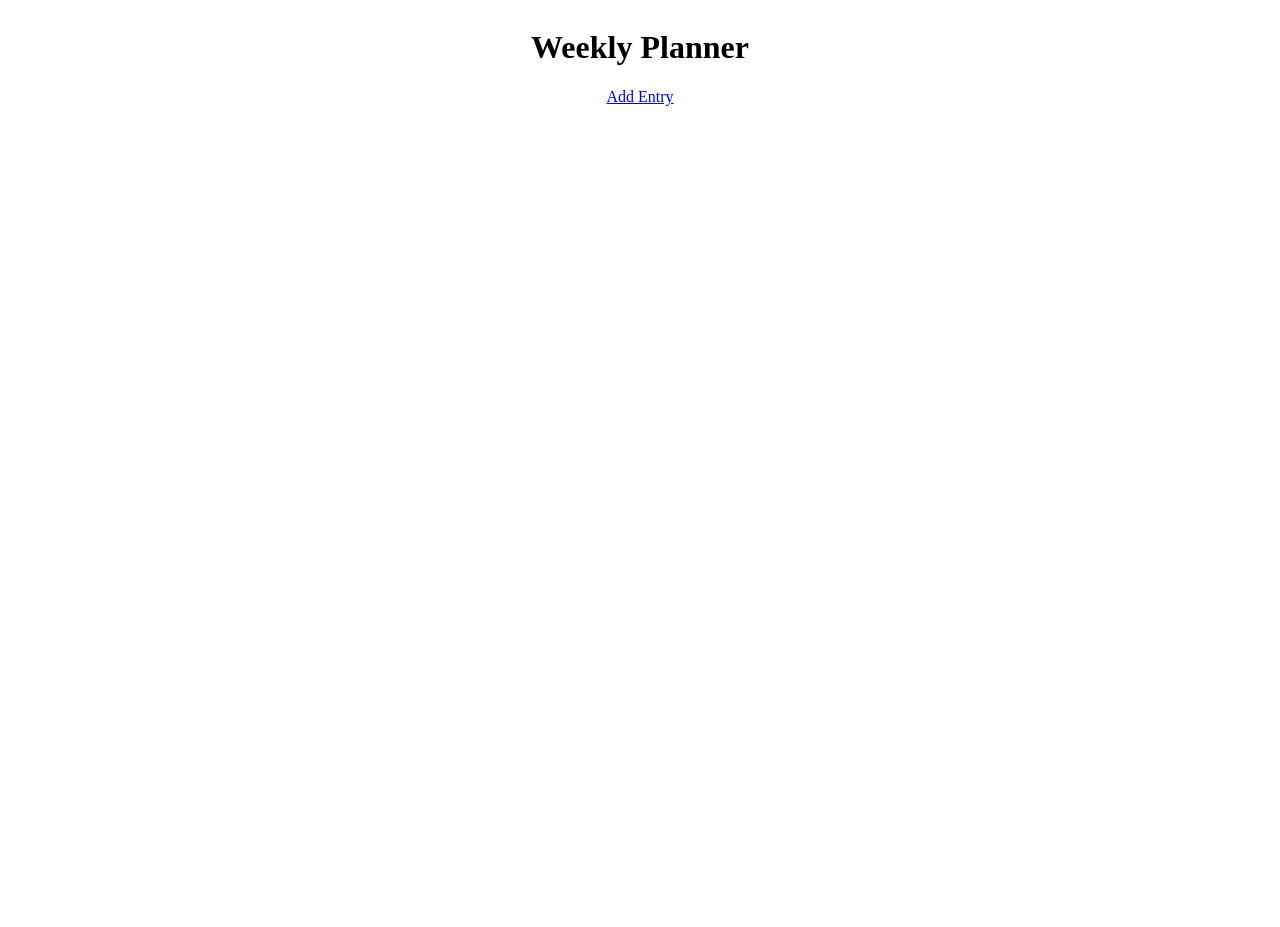
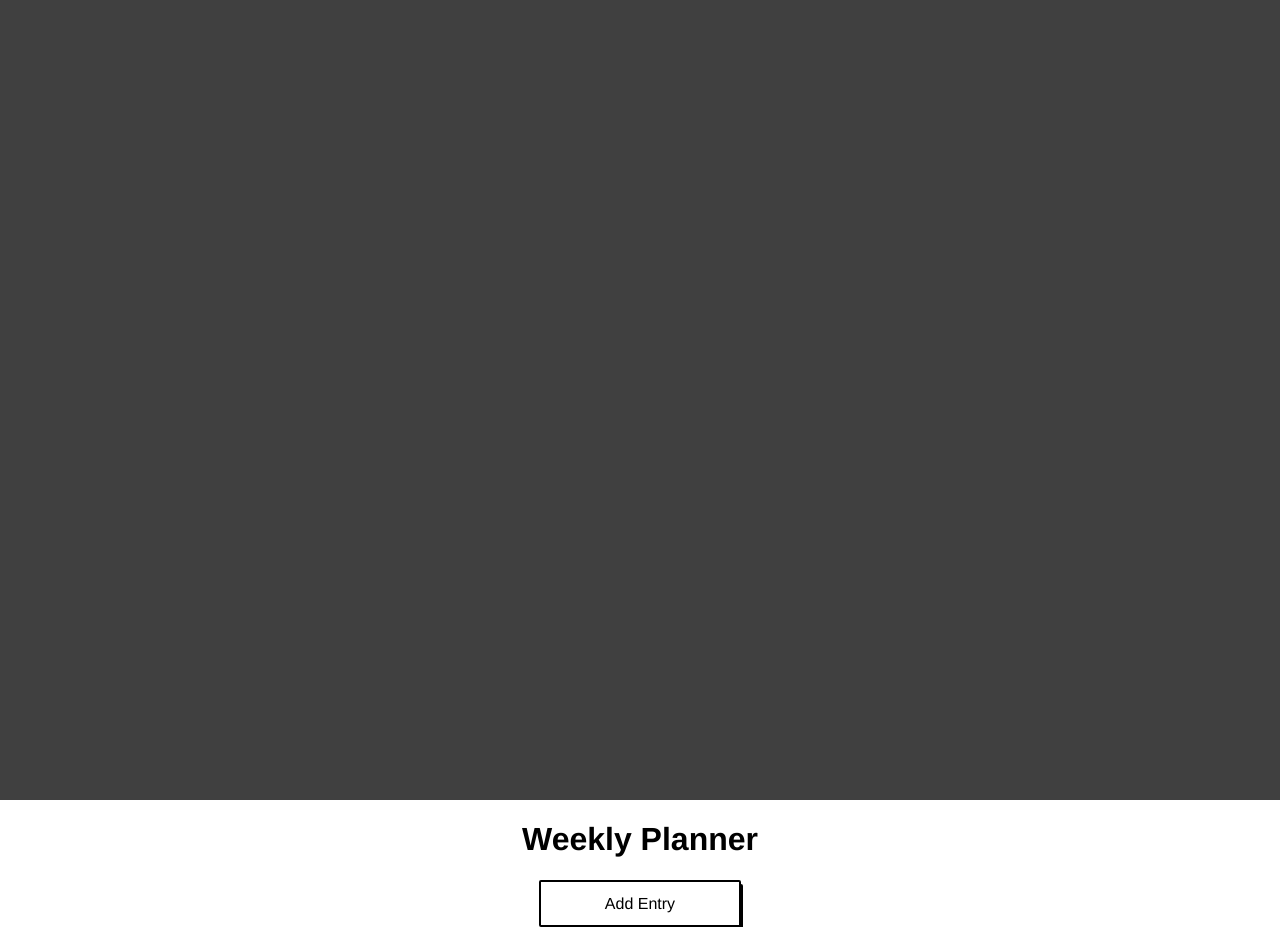
Before and after one commit to jamiecafirma/week-planner, a plain HTML site: page index.html in a window 1280 px wide. Before the commit the page ends 800 px from the top, so only its background shows below. Drawn offline with Linux system fonts and the light colour scheme.

Commit message:
styled stuff

```diff
--- a/index.html
+++ b/index.html
@@ -7,9 +7,15 @@
   <title>Week Planner</title>
   <link rel="stylesheet" href="styles.css">
   <link rel="stylesheet" href="layout.css">
+  <link rel="stylesheet" href="reset.css">
 </head>
 
 <body>
+  <div class="view" id="add-modal-view" data-view="add-modal">
+    <div class="black-bg">
+
+    </div>
+  </div>
   <div class="container">
     <div class="row">
       <div class="column-full justify-center">
@@ -18,7 +24,7 @@
     </div>
     <div class="row">
       <div class="column-full justify-center">
-        <a href="#">Add Entry</a>
+        <a href="#" class="entry-button button-border">Add Entry</a>
       </div>
     </div>
   </div>
--- /dev/null
+++ b/reset.css
@@ -0,0 +1,7 @@
+* {
+  box-sizing: border-box;
+}
+
+body {
+  margin: 0;
+}
--- a/styles.css
+++ b/styles.css
@@ -1,3 +1,18 @@
+body {
+  font-family: 'Helvetica Neue', sans-serif;
+}
+
+a {
+  text-decoration: none;
+  color: #000;
+}
+
+.black-bg {
+  background-color: rgba(0, 0, 0, 0.75);
+  width: 100%;
+  height: 100vh;
+}
+
 .justify-center {
   display: flex;
   justify-content: center;
@@ -12,3 +27,18 @@
   display: flex;
   justify-content: flex-end;
 }
+
+.button-border {
+  border: solid 2px #000;
+  box-shadow: 2px 4px 0 0 #000;
+}
+
+.entry-button {
+  background-color: #fff;
+  border-radius: 2px;
+  padding: 0.8rem 4rem;
+}
+
+.entry-button:hover {
+  background-color: #95bcf2;
+}
```
